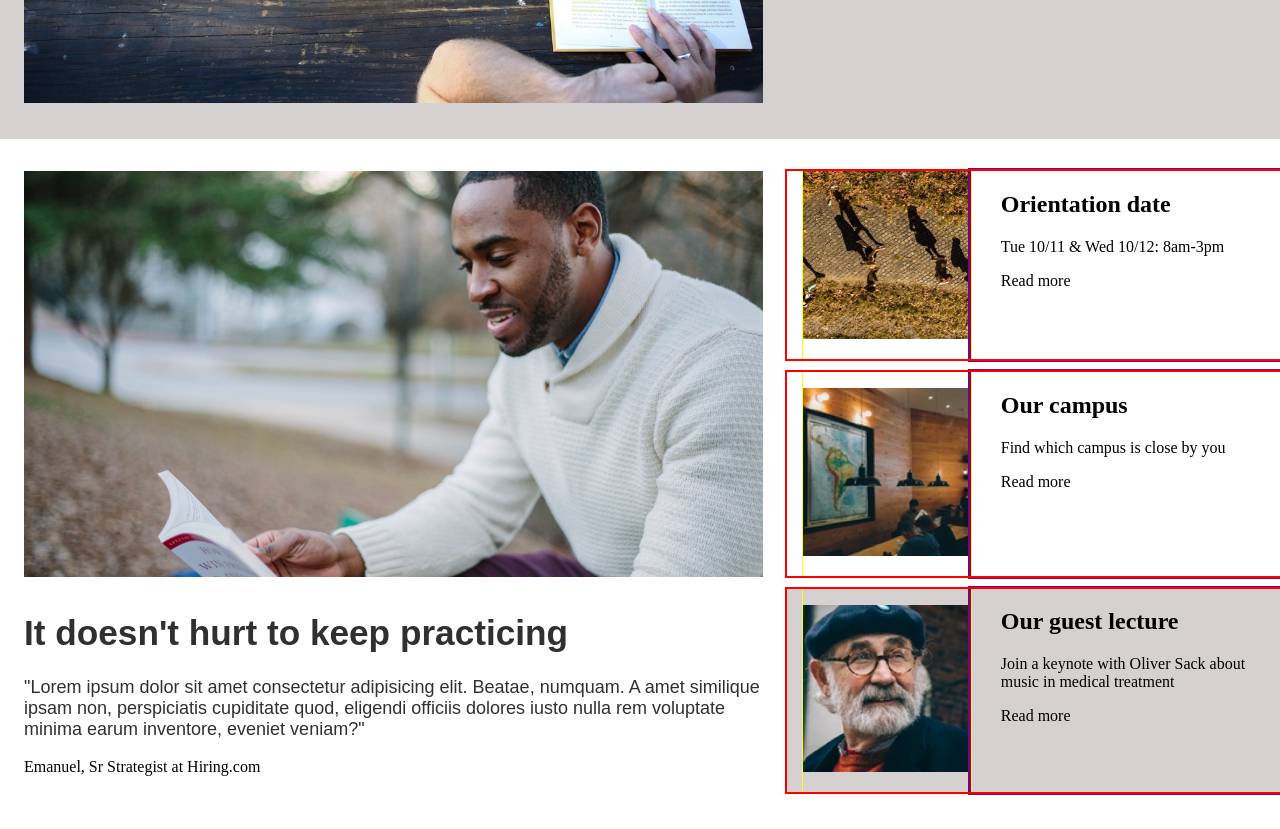
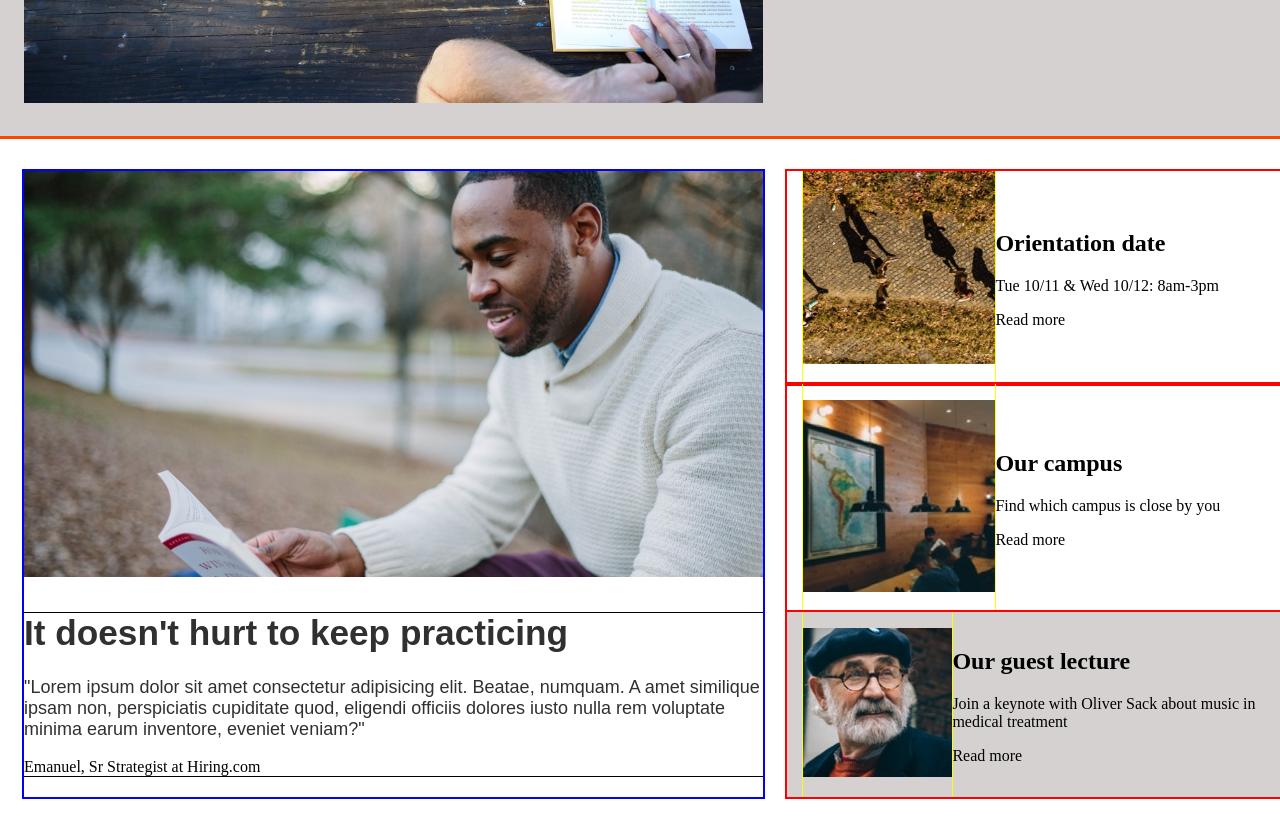
Before and after one commit to shanedoug02/Colmar, a plain HTML site: page colmar-index.html in a window 1280 px wide. Shown: the part 540-1369 px from the top of the page. Drawn offline with Linux system fonts and the light colour scheme.

Commit message:
Container2 css 95% done

```diff
--- a/colmar-index.html
+++ b/colmar-index.html
@@ -118,10 +118,11 @@
                <div>
                     <img id="infoImg" src="colmar-images/information-main.jpg">
                 </div>
-                <h2>It doesn't hurt to keep practicing</h2>
-                <p id="dummyQuote">"Lorem ipsum dolor sit amet consectetur adipisicing elit. Beatae, numquam. A amet similique ipsam non, perspiciatis cupiditate quod, eligendi officiis dolores iusto nulla rem voluptate minima earum inventore, eveniet veniam?"</p>
-                <p id="Emanuel">Emanuel, Sr Strategist at Hiring.com</p>
-
+                <div id="wordsUnderImg">
+                    <h2>It doesn't hurt to keep practicing</h2>
+                    <p id="dummyQuote">"Lorem ipsum dolor sit amet consectetur adipisicing elit. Beatae, numquam. A amet similique ipsam non, perspiciatis cupiditate quod, eligendi officiis dolores iusto nulla rem voluptate minima earum inventore, eveniet veniam?"</p>
+                    <p id="Emanuel">Emanuel, Sr Strategist at Hiring.com</p>
+                </div>
             </div>
 
 
--- a/colmar-styles.css
+++ b/colmar-styles.css
@@ -158,12 +158,18 @@ main {
 
 #Container2 {
     display: flex;
+    outline: 3px solid orangered;
 }
 
 #leftside2  {
     width: 60%;
     margin: 32px 24px;
     bottom: 0;
+    padding: 0;
+    outline: 2px solid blue;
+    display: flexbox;
+    align-content: space-between;
+
 }
 
 
@@ -179,6 +185,7 @@ main {
     margin-top: 32px;
     margin-bottom: 24px;
     color: rgb(49, 48, 48);
+
 }
 
 #dummyQuote {
@@ -186,12 +193,14 @@ main {
     font-weight: 100;
     font-size: 18px;
     color: rgb(49, 48, 48);
+
 }
 
+#wordsUnderImg {
+    display: block;
+    outline: 1px solid black;
 
-
-
-
+}
 
 
 #rightside2 {
@@ -208,7 +217,7 @@ main {
 .threeRectangles {
     display: flex;
     outline: 2px solid red;
-
+    align-items: center;
 
 
 }
@@ -244,12 +253,5 @@ main {
     padding-top: 16px;
     padding-bottom: 16px;
 
-}
-
-
-.wordsContainer {
-    width: 65%;
-    outline: 3px solid purple;
-    padding-left: 30px;
 
 }
```
